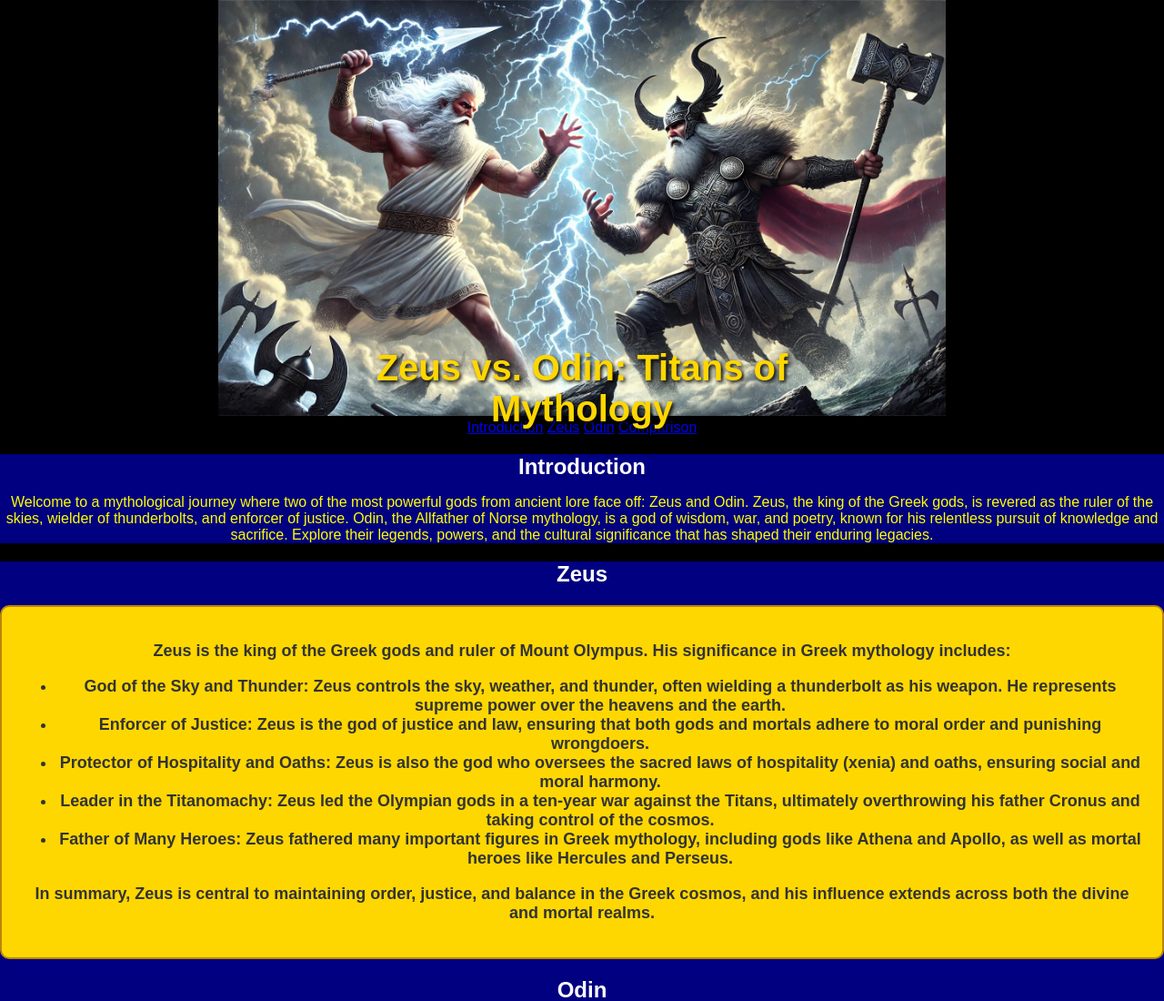
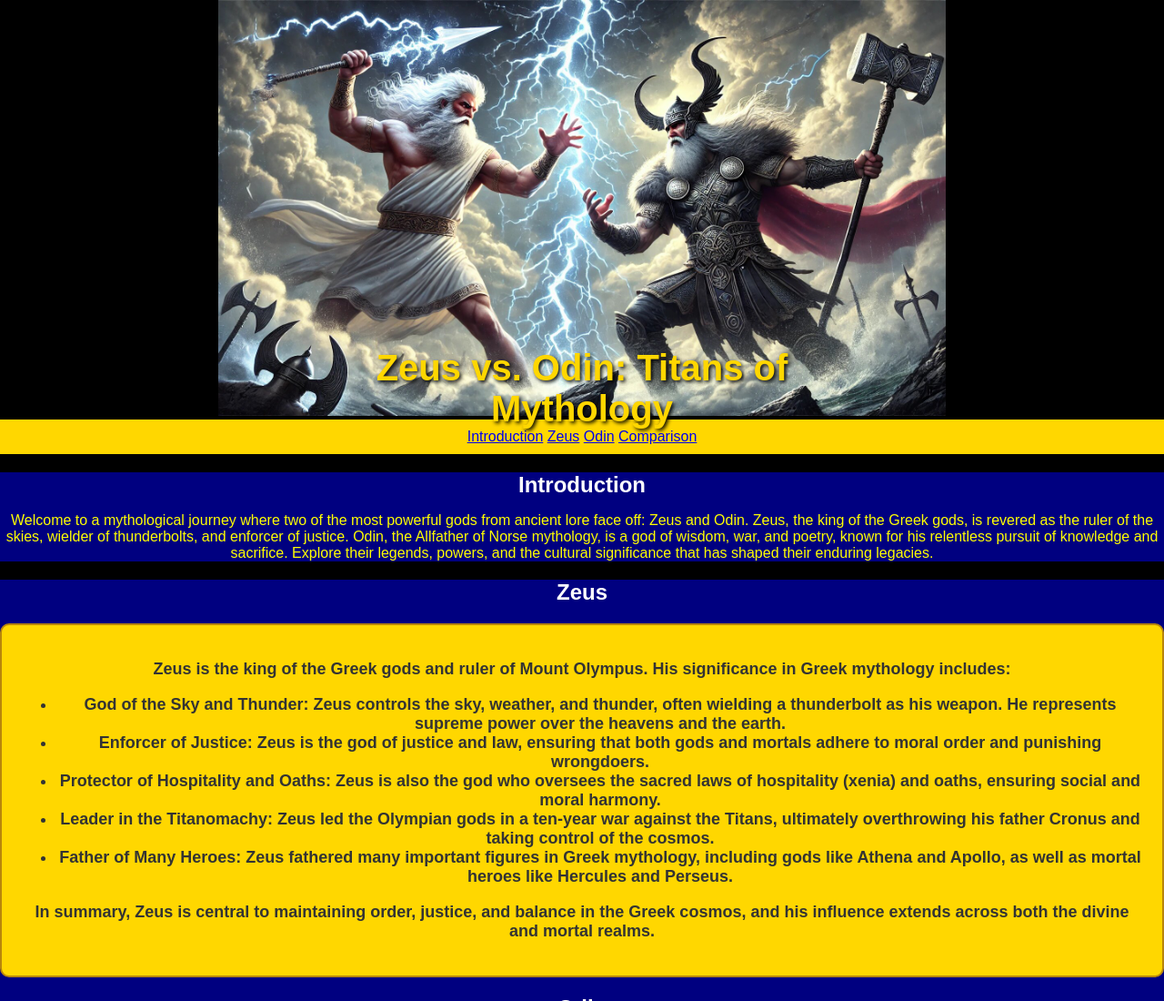
Before and after one commit to gallozan4393/gallozan4393.github.io, a plain HTML site: page index.html in a window 1280 px wide. Shown: the top 1100 px of the page at 91% size. Drawn offline with Linux system fonts and the light colour scheme.

Commit message:
nav details

```diff
--- a/index.html
+++ b/index.html
@@ -60,6 +60,13 @@
             color: #333; /* Dark text for contrast */
         }
 
+        nav {
+            background-color: gold;
+            padding-top: 10px;
+            padding-bottom: 10px;
+            padding-left: 10px;
+            padding-right: 10px;
+        }
     </style>
 </head>
 <body>
```
